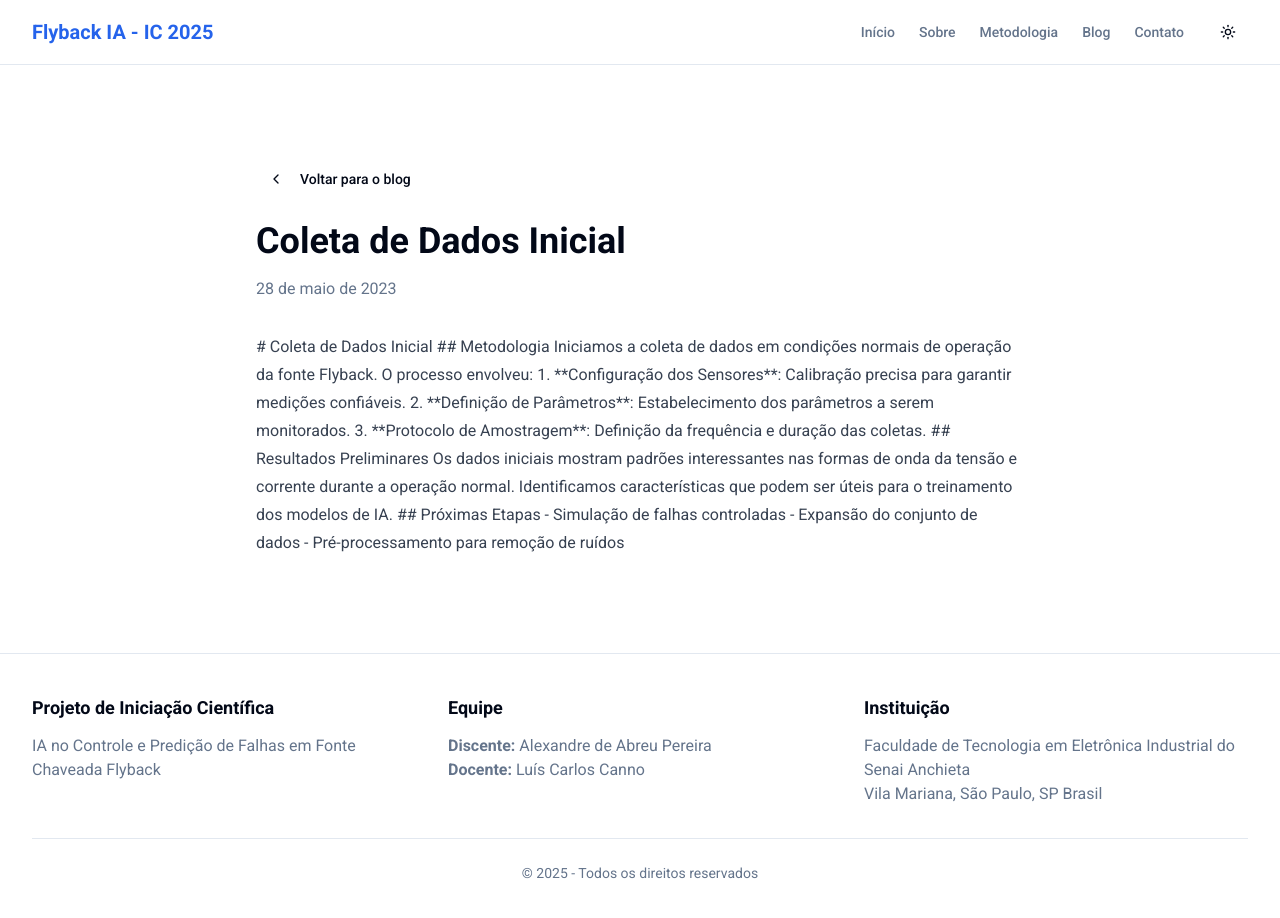
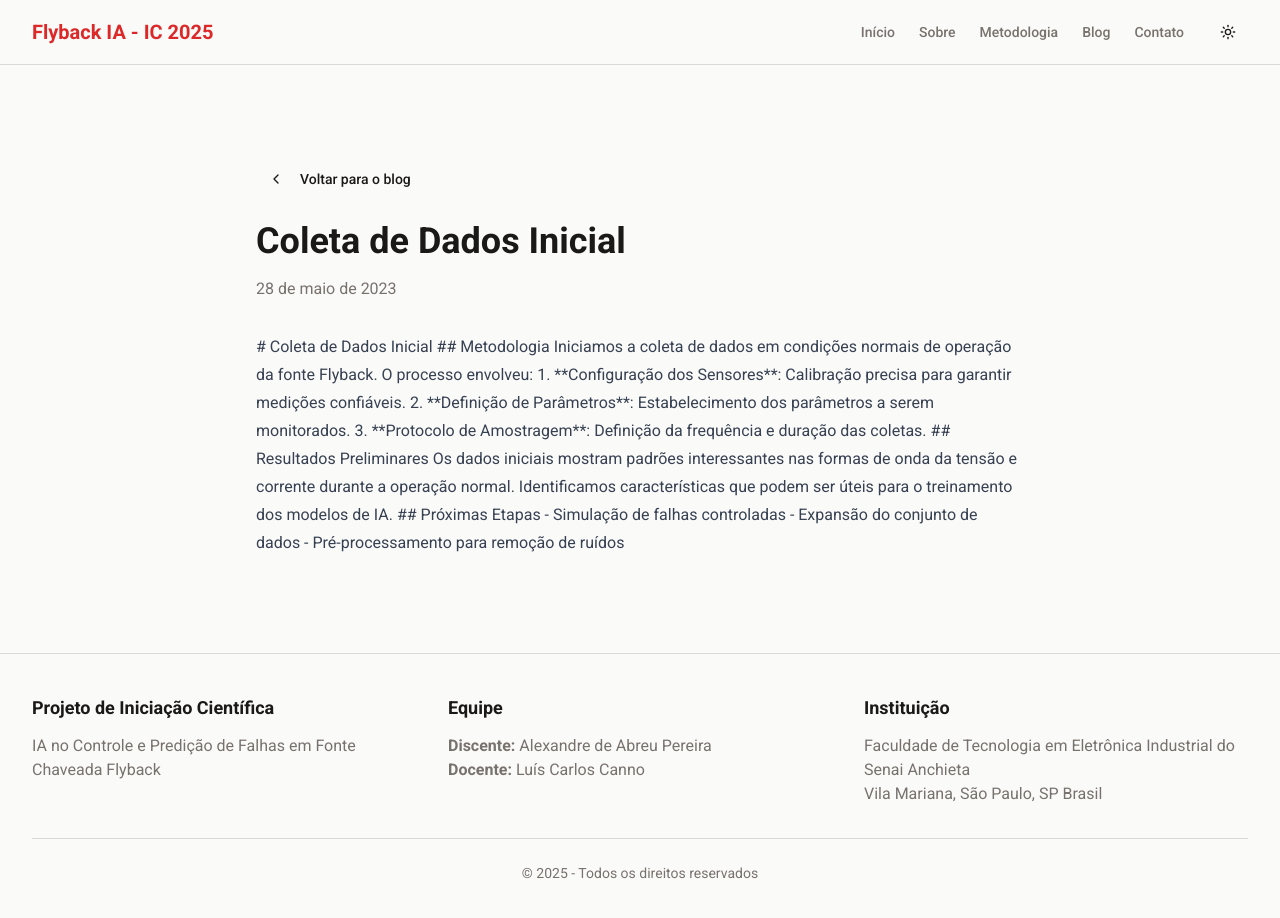
Before and after one commit to alexabreup/ic2025-senai, a Next.js app in the folder flyback-project/: page /ic2025-senai/blog/coleta-dados in a window 1280 px wide. Shown: the top 918 px of the page. Built offline with nearby package versions, Linux system fonts and the light colour scheme; what path would draw is missing.

Commit message:
Alterar esquema de cores para vermelho e stone

```diff
--- a/flyback-project/app/globals.css
+++ b/flyback-project/app/globals.css
@@ -4,48 +4,67 @@
 
 @layer base {
   :root {
-    --background: 0 0% 100%;
-    --foreground: 222.2 84% 4.9%;
-    --card: 0 0% 100%;
-    --card-foreground: 222.2 84% 4.9%;
-    --popover: 0 0% 100%;
-    --popover-foreground: 222.2 84% 4.9%;
-    --primary: 221.2 83.2% 53.3%;
-    --primary-foreground: 210 40% 98%;
-    --secondary: 210 40% 96.1%;
-    --secondary-foreground: 222.2 47.4% 11.2%;
-    --muted: 210 40% 96.1%;
-    --muted-foreground: 215.4 16.3% 46.9%;
-    --accent: 210 40% 96.1%;
-    --accent-foreground: 222.2 47.4% 11.2%;
-    --destructive: 0 84.2% 60.2%;
-    --destructive-foreground: 210 40% 98%;
-    --border: 214.3 31.8% 91.4%;
-    --input: 214.3 31.8% 91.4%;
-    --ring: 221.2 83.2% 53.3%;
+    /* Cores base */
+    --background: 60 9% 98%;
+    --foreground: 24 6% 10%;
+    --card: 60 9% 98%;
+    --card-foreground: 24 6% 10%;
+    --popover: 60 9% 98%;
+    --popover-foreground: 24 6% 10%;
+
+    /* Cores primárias - Vermelho */
+    --primary: 0 72% 51%;
+    --primary-foreground: 60 9% 98%;
+
+    /* Cores secundárias - Stone */
+    --secondary: 24 6% 90%;
+    --secondary-foreground: 24 6% 30%;
+
+    /* Cores complementares */
+    --muted: 24 6% 90%;
+    --muted-foreground: 24 5% 45%;
+    --accent: 24 6% 90%;
+    --accent-foreground: 24 6% 30%;
+
+    /* Cores utilitárias */
+    --destructive: 0 84% 60%;
+    --destructive-foreground: 60 9% 98%;
+    --border: 24 6% 85%;
+    --input: 24 6% 85%;
+    --ring: 0 72% 51%;
+
     --radius: 0.5rem;
   }
 
   .dark {
-    --background: 222.2 84% 4.9%;
-    --foreground: 210 40% 98%;
-    --card: 222.2 84% 4.9%;
-    --card-foreground: 210 40% 98%;
-    --popover: 222.2 84% 4.9%;
-    --popover-foreground: 210 40% 98%;
-    --primary: 217.2 91.2% 59.8%;
-    --primary-foreground: 222.2 47.4% 11.2%;
-    --secondary: 217.2 32.6% 17.5%;
-    --secondary-foreground: 210 40% 98%;
-    --muted: 217.2 32.6% 17.5%;
-    --muted-foreground: 215 20.2% 65.1%;
-    --accent: 217.2 32.6% 17.5%;
-    --accent-foreground: 210 40% 98%;
-    --destructive: 0 62.8% 30.6%;
-    --destructive-foreground: 210 40% 98%;
-    --border: 217.2 32.6% 17.5%;
-    --input: 217.2 32.6% 17.5%;
-    --ring: 224.3 76.3% 48%;
+    /* Cores base - modo escuro */
+    --background: 24 10% 10%;
+    --foreground: 60 9% 95%;
+    --card: 24 10% 10%;
+    --card-foreground: 60 9% 95%;
+    --popover: 24 10% 10%;
+    --popover-foreground: 60 9% 95%;
+
+    /* Cores primárias - Vermelho (mais claro para modo escuro) */
+    --primary: 0 72% 60%;
+    --primary-foreground: 24 10% 10%;
+
+    /* Cores secundárias - Stone */
+    --secondary: 24 6% 25%;
+    --secondary-foreground: 60 9% 95%;
+
+    /* Cores complementares */
+    --muted: 24 6% 25%;
+    --muted-foreground: 24 5% 65%;
+    --accent: 24 6% 25%;
+    --accent-foreground: 60 9% 95%;
+
+    /* Cores utilitárias */
+    --destructive: 0 62% 40%;
+    --destructive-foreground: 60 9% 95%;
+    --border: 24 6% 25%;
+    --input: 24 6% 25%;
+    --ring: 0 72% 60%;
   }
 }
 
@@ -68,7 +87,7 @@
 
 /* Markdown content styling */
 .markdown-content {
-  @apply prose prose-blue max-w-none dark:prose-invert;
+  @apply prose prose-red max-w-none dark:prose-invert;
   @apply prose-headings:font-roboto prose-headings:font-bold prose-headings:text-primary;
   @apply prose-p:font-roboto prose-p:text-base;
   @apply prose-code:font-roboto-mono prose-code:text-sm;
```
